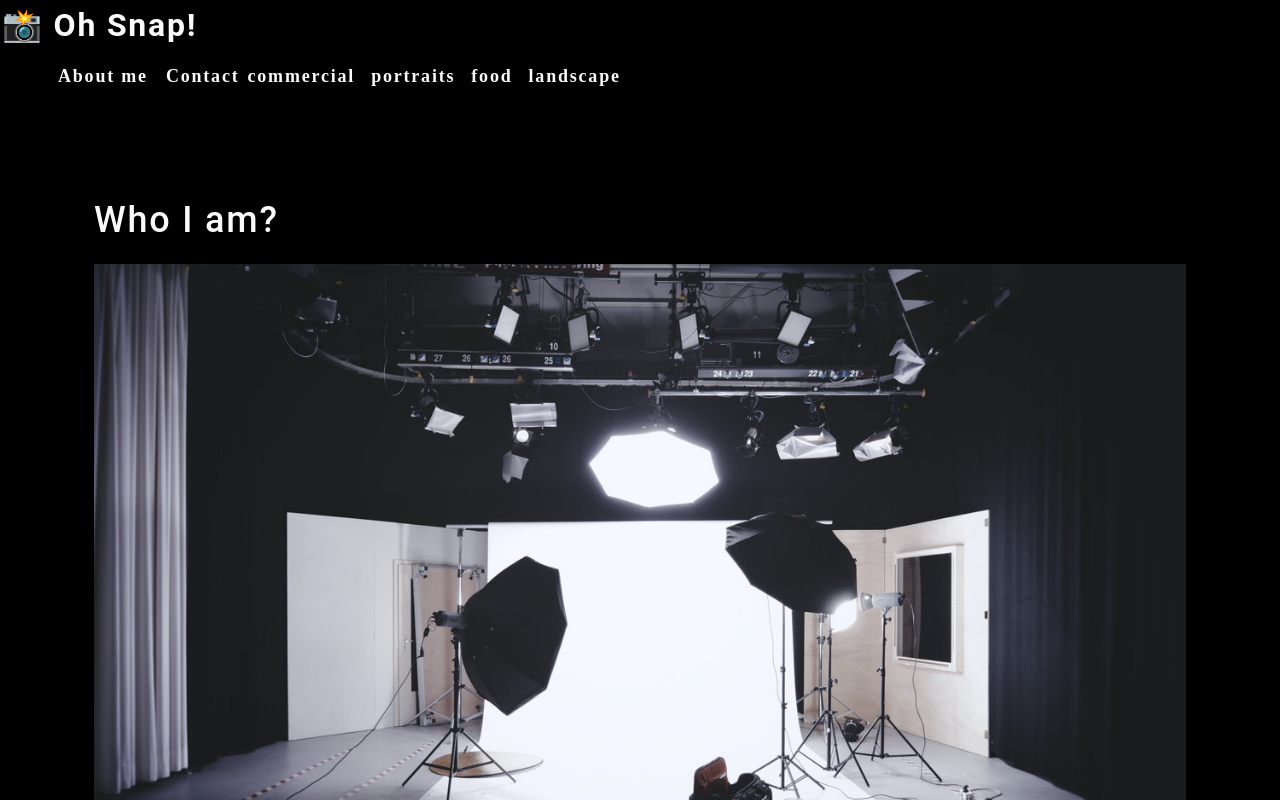
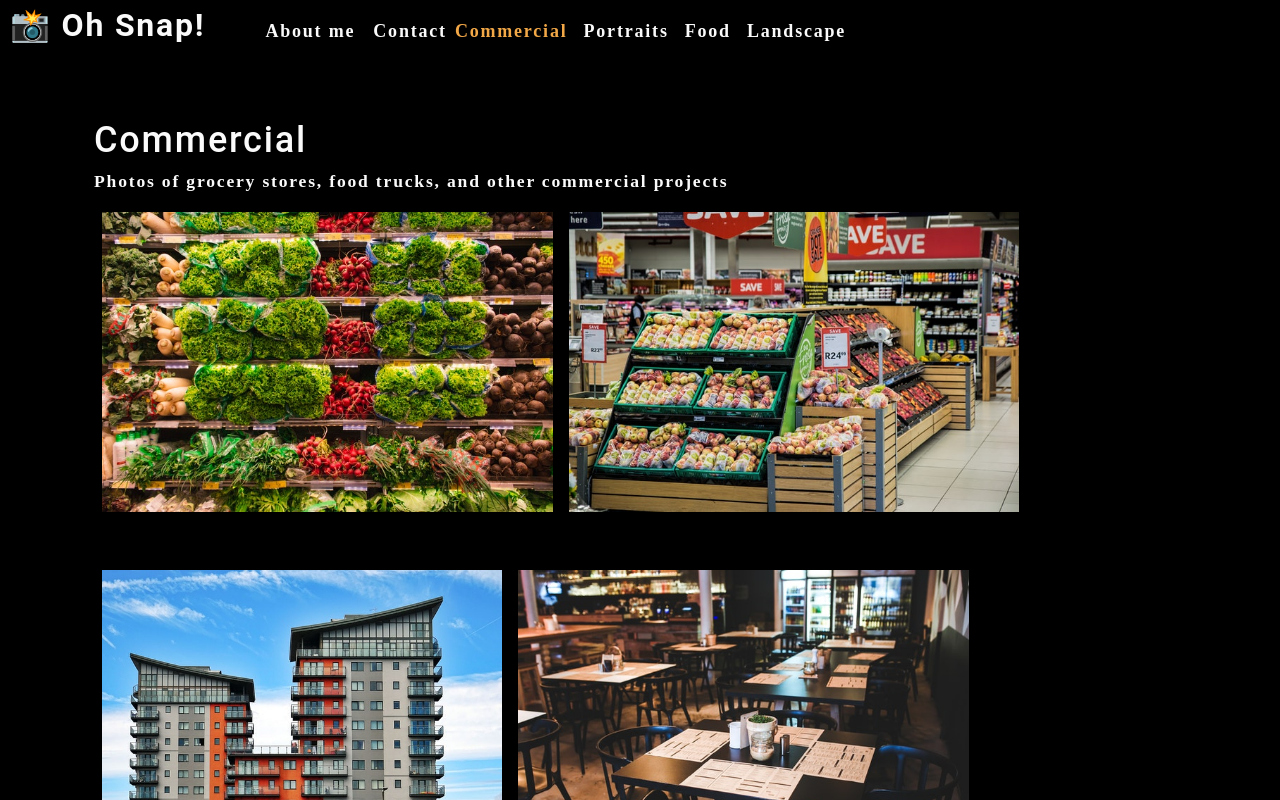
Before and after one commit to abjj1999/photo-port, a React (Create React App) app: page / in a window 1280 px wide. Shown: the top 800 px of the page. Built offline with nearby package versions, Linux system fonts and the light colour scheme.

Commit message:
section 3 done

```diff
--- a/src/App.js
+++ b/src/App.js
@@ -1,14 +1,30 @@
-import React from 'react';
+import React, { useState } from 'react';
 import './App.css';
 import About from './components/About';
 import Nav from './components/Nav';
+import Gallery from './components/Gallery';
+function App() {
+  const [categories] = useState([
+    {
+      name: 'commercial',
+      description: 'Photos of grocery stores, food trucks, and other commercial projects',
+    },
+    { name: 'portraits', description: 'Portraits of people in my life' },
+    { name: 'food', description: 'Delicious delicacies' },
+    { name: 'landscape', description: 'Fields, farmhouses, waterfalls, and the beauty of nature' },
+  ]);
 
-function App() {
+  const [currentCategory, setCurrentCategory] = useState(categories[0]);
   return (
     <div>
-      <Nav></Nav>
+      <Nav
+        categories = {categories}
+        setCurrentCategory = {setCurrentCategory}
+        currentCategory = {currentCategory}
+      ></Nav>
       <main>
-      <About></About>
+        <Gallery currentCategory={currentCategory} ></Gallery>
+        <About></About>
       </main>
     </div>
   );
--- a/src/components/About/index.js
+++ b/src/components/About/index.js
@@ -1,12 +1,17 @@
 import React from 'react'
 import coverImage from "../../assets/cover/cover-image.jpg"
-function index() {
+function About() {
     return (
         <section className = 'my-5'>
             <h1 id='about'>Who I am?</h1>
             <img src={coverImage} className="my-2" style={{ width: "100%" }} alt="cover" />
+            <div className="my-2">
+                <p>
+                    Lorem ipsum dolor sit amet, consectetur adipiscing elit. Donec bibendum turpis sed ex condimentum molestie. Mauris condimentum lectus ut ornare dignissim. Mauris faucibus urna mi, ac feugiat metus aliquam maximus. Proin aliquam justo nec diam vulputate vestibulum. Aenean sollicitudin nulla at nisi ornare, nec suscipit massa eleifend. Morbi tristique justo vel turpis sollicitudin, et tristique velit convallis. In hac habitasse platea dictumst. Phasellus mattis nunc sed orci consequat laoreet. Praesent id nisl nibh. Curabitur imperdiet ultricies mollis. In hac habitasse platea dictumst.
+                </p>
+            </div>
         </section>
     )
 }
 
-export default index
+export default About;
--- /dev/null
+++ b/src/components/Gallery/index.js
@@ -0,0 +1,20 @@
+import React from 'react'
+import { capitalizeFirstLetter } from '../../utils/helpers';
+import PhotoList from '../PhotoList';
+
+
+function Gallery({ currentCategory }) {
+    const { name, description } = currentCategory;
+
+
+    return (
+        <section>
+            <h1 data-testid="h1tag">{capitalizeFirstLetter(name)}</h1>
+            <p>{description}</p>
+            <PhotoList category={currentCategory.name}/>
+        </section>
+
+    )
+}
+
+export default Gallery;
--- a/src/components/Nav/index.js
+++ b/src/components/Nav/index.js
@@ -1,35 +1,35 @@
-import React from 'react'
+import React, { useEffect } from 'react'
+import { capitalizeFirstLetter } from "../../utils/helpers";
 
-function index() {
-    const categories = [
-        {
-          name: "commercial",
-          description:
-            "Photos of grocery stores, food trucks, and other commercial projects",
-        },
-        { name: "portraits", description: "Portraits of people in my life" },
-        { name: "food", description: "Delicious delicacies" },
-        {
-          name: "landscape",
-          description: "Fields, farmhouses, waterfalls, and the beauty of nature",
-        },
-    ];
-    function categorySelected() {
-        console.log("hello")
-    };
+function Nav(props) {
 
 
+    const {
+        categories = [],
+        setCurrentCategory,
+        currentCategory,
+    } = props;
+
+    useEffect(() => {
+        document.title = capitalizeFirstLetter(currentCategory.name);
+    }, [currentCategory]);
     return (
-        <header>
+        <header className="flex-row px-1">
       <h2>
-                <a href="/">
-                    <span role="img" aria-label="camera"> 📸</span> Oh Snap!
+        <a data-testid="link" href="/">
+          <span role="img" aria-label="camera">
+            {" "}
+            📸
+          </span>{" "}
+          Oh Snap!
         </a>
       </h2>
       <nav>
         <ul className="flex-row">
           <li className="mx-2">
-                        <a href="#about">
+            <a
+              href="#about"
+            >
               About me
             </a>
           </li>
@@ -37,9 +37,15 @@
             <span>Contact</span>
           </li>
           {categories.map((category) => (
-                        <li className="mx-1" key = {category.name}>
-                            <span onClick = {categorySelected}>
-                                {category.name}
+            <li className={`mx-1 ${
+                currentCategory.name === category.name && 'navActive'
+                }`} key={category.name}>
+              <span
+                onClick={() => {
+                  setCurrentCategory(category)
+                }}
+              >
+                {capitalizeFirstLetter(category.name)}
               </span>
             </li>
           ))}
@@ -49,4 +55,4 @@
     )
 }
 
-export default index
+export default Nav
--- /dev/null
+++ b/src/components/PhotoList/index.js
@@ -0,0 +1,115 @@
+import React, { useState } from 'react'
+function PhotoList({ category }) {
+    const [photos] = useState([
+        {
+          name: 'Grocery aisle',
+          category: 'commercial',
+          description: 'Lorem ipsum dolor sit amet, consectetur adipiscing elit. Nunc ultricie',
+        },
+        {
+          name: 'Grocery booth',
+          category: 'commercial',
+          description: 'Lorem ipsum dolor sit amet, consectetur adipiscing elit. Nunc ultricie',
+        },
+        {
+          name: 'Building exterior',
+          category: 'commercial',
+          description: 'Lorem ipsum dolor sit amet, consectetur adipiscing elit. Nunc ultricie',
+        },
+        {
+          name: 'Restaurant table',
+          category: 'commercial',
+          description: 'Lorem ipsum dolor sit amet, consectetur adipiscing elit. Nunc ultricie',
+        },
+        {
+          name: 'Cafe interior',
+          category: 'commercial',
+          description: 'Lorem ipsum dolor sit amet, consectetur adipiscing elit. Nunc ultricie',
+        },
+        {
+          name: 'Cat green eyes',
+          category: 'portraits',
+          description: 'Lorem ipsum dolor sit amet, consectetur adipiscing elit. Nunc ultricie',
+        },
+        {
+          name: 'Green parrot',
+          category: 'portraits',
+          description: 'Lorem ipsum dolor sit amet, consectetur adipiscing elit. Nunc ultricie',
+        },
+        {
+          name: 'Yellow macaw',
+          category: 'portraits',
+          description: 'Lorem ipsum dolor sit amet, consectetur adipiscing elit. Nunc ultricie',
+        },
+        {
+          name: 'Pug smile',
+          category: 'portraits',
+          description: 'Lorem ipsum dolor sit amet, consectetur adipiscing elit. Nunc ultricie',
+        },
+        {
+          name: 'Pancakes',
+          category: 'food',
+          description: 'Lorem ipsum dolor sit amet, consectetur adipiscing elit. Nunc ultricie',
+        },
+        {
+          name: 'Burrito',
+          category: 'food',
+          description: 'Lorem ipsum dolor sit amet, consectetur adipiscing elit. Nunc ultricie',
+        },
+        {
+          name: 'Scallop pasta',
+          category: 'food',
+          description: 'Lorem ipsum dolor sit amet, consectetur adipiscing elit. Nunc ultricie',
+        },
+        {
+          name: 'Burger',
+          category: 'food',
+          description: 'Lorem ipsum dolor sit amet, consectetur adipiscing elit. Nunc ultricie',
+        },
+        {
+          name: 'Fruit bowl',
+          category: 'food',
+          description: 'Lorem ipsum dolor sit amet, consectetur adipiscing elit. Nunc ultricie',
+        },
+        {
+          name: 'Green river',
+          category: 'landscape',
+          description: 'Lorem ipsum dolor sit amet, consectetur adipiscing elit. Nunc ultricie',
+        },
+        {
+          name: 'Docks',
+          category: 'landscape',
+          description: 'Lorem ipsum dolor sit amet, consectetur adipiscing elit. Nunc ultricie',
+        },
+        {
+          name: 'Panoramic village by sea',
+          category: 'landscape',
+          description: 'Lorem ipsum dolor sit amet, consectetur adipiscing elit. Nunc ultricie',
+        },
+        {
+          name: 'Domestic landscape',
+          category: 'landscape',
+          description: 'Lorem ipsum dolor sit amet, consectetur adipiscing elit. Nunc ultricie',
+        },
+        {
+          name: 'Park bench',
+          category: 'landscape',
+          description: 'Lorem ipsum dolor sit amet, consectetur adipiscing elit. Nunc ultricie',
+        },
+    ]);
+    const currentPhotos = photos.filter(photo => photo.category === category);
+    return (
+        <div>
+           <div className="felx-row">
+               {currentPhotos.map((image, i) =>(
+                   <img src = {require(`../../assets/small/${category}/${i}.jpg`).default}
+                   alt = {image.name}
+                   className = 'img-thumbnail mx-1'
+                   key = {image.name} />
+               ))}
+           </div>
+        </div>
+    )
+}
+
+export default PhotoList
```
Lines whose indentation alone changed are shown as unchanged.
